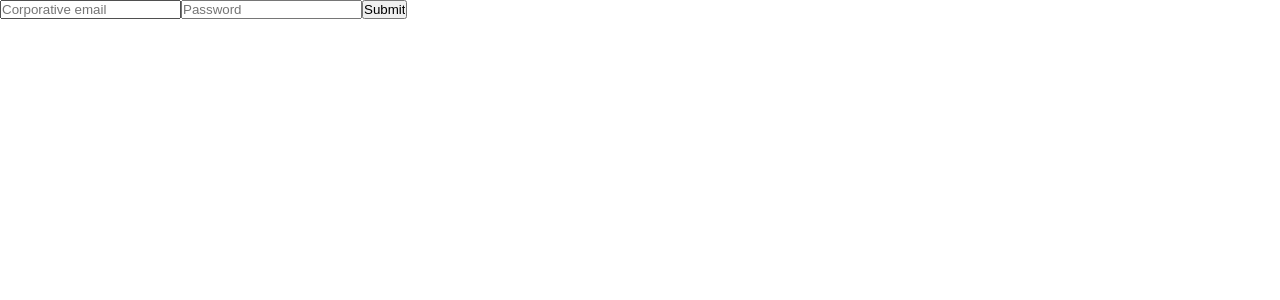
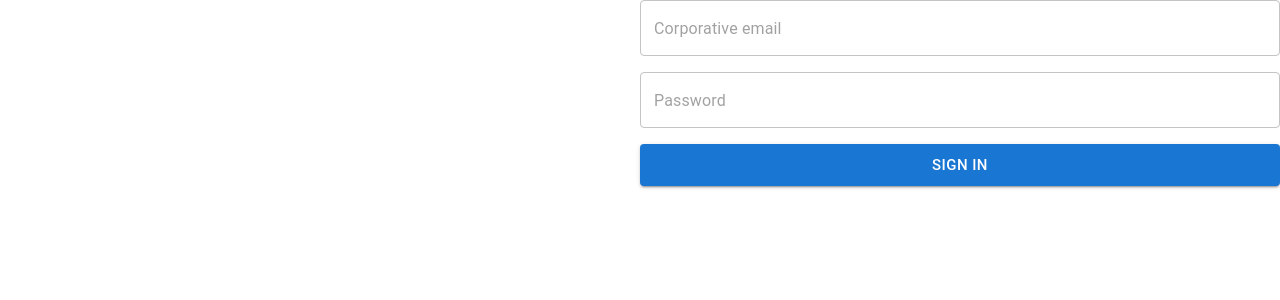
Before and after one commit to sneuder/cms-client, a Next.js app: page /admin/signin in a window 1280 px wide. Shown: the top 300 px of the page. Built offline with nearby package versions, Linux system fonts and the light colour scheme.

Commit message:
style: styled emotions and common layout

```diff
--- a/src/common/input/index.tsx
+++ b/src/common/input/index.tsx
@@ -1,10 +1,13 @@
+import { TextField } from '@mui/material';
+
 const Input = ({ type, name, placeholder, onChange }) => {
   return (
-    <input
+    <TextField
       type={type}
       name={name}
       placeholder={placeholder}
       onChange={onChange}
+      variant="outlined"
     />
   );
 };
--- /dev/null
+++ b/src/common/layouts/containerCredentials/element.ts
@@ -0,0 +1,6 @@
+import styled from '@emotion/styled';
+
+export const Container = styled.main`
+  display: grid;
+  grid-template-columns: 1fr 1fr;
+`;
--- /dev/null
+++ b/src/common/layouts/containerCredentials/index.tsx
@@ -0,0 +1,7 @@
+import { Container } from './element';
+
+const ContainerCredentials = ({ children }) => {
+  return <Container>{children}</Container>;
+};
+
+export default ContainerCredentials;
--- /dev/null
+++ b/src/components/cover/index.tsx
@@ -0,0 +1,5 @@
+const Cover = () => {
+  return <div></div>;
+};
+
+export default Cover;
--- /dev/null
+++ b/src/components/credentialsForm/elements.ts
@@ -0,0 +1,7 @@
+import styled from '@emotion/styled';
+
+export const ContainerForm = styled.div`
+  display: grid;
+  grid-template-columns: 1fr;
+  gap: 1rem;
+`;
--- a/src/components/credentialsForm/index.tsx
+++ b/src/components/credentialsForm/index.tsx
@@ -1,14 +1,18 @@
 import { FC } from 'react';
+
+import { Button } from '@mui/material';
+import { ContainerForm } from './elements';
+import Input from '@/common/input';
+
 import inputCredentials from '@/constants/inputCrendentials';
-
 import useForm from '@/hooks/useForm';
-import Input from '@/common/input';
 
 const CredentialsForm: FC<any> = ({ role, auth, service }) => {
   const { handleFormSubmit, handleInputChange } = useForm(service);
 
   return (
     <form onSubmit={handleFormSubmit}>
+      <ContainerForm>
         {role === 'admin' && auth === 'signup' && (
           <Input
             {...inputCredentials.organization}
@@ -45,7 +49,14 @@ const CredentialsForm: FC<any> = ({ role, auth, service }) => {
           />
         )}
 
-      <input type="submit" />
+        <Button
+          type="submit"
+          variant="contained"
+          size="large"
+        >
+          Sign in
+        </Button>
+      </ContainerForm>
     </form>
   );
 };
--- a/src/pages/[role]/[auth].tsx
+++ b/src/pages/[role]/[auth].tsx
@@ -1,15 +1,21 @@
+import ContainerCredentials from '@/common/layouts/containerCredentials';
 import CredentialsForm from '@/components/credentialsForm';
+import Cover from '@/components/cover';
+
 import credentialsGenerator from '@/services/credentials';
 
 const Auth = ({ role, auth }) => {
   const service = credentialsGenerator(role, auth);
 
   return (
-    <CredentialsForm
-      role={role}
-      auth={auth}
-      service={service}
-    />
+    <ContainerCredentials>
+      <Cover />
+      <CredentialsForm
+        role={role}
+        auth={auth}
+        service={service}
+      />
+    </ContainerCredentials>
   );
 };
 
--- a/src/pages/_app.tsx
+++ b/src/pages/_app.tsx
@@ -1,6 +1,6 @@
-import '@/styles/globals.css'
-import type { AppProps } from 'next/app'
+import '@/theme/globals.css';
+import type { AppProps } from 'next/app';
 
 export default function App({ Component, pageProps }: AppProps) {
-  return <Component {...pageProps} />
+  return <Component {...pageProps} />;
 }
--- /dev/null
+++ b/src/theme/index.ts
@@ -0,0 +1 @@
+import { createTheme } from '@mui/material/styles';
```
Also changed, not shown: src/theme/globals.css (renamed from src/styles/globals.css). Lines whose indentation alone changed are shown as unchanged.
